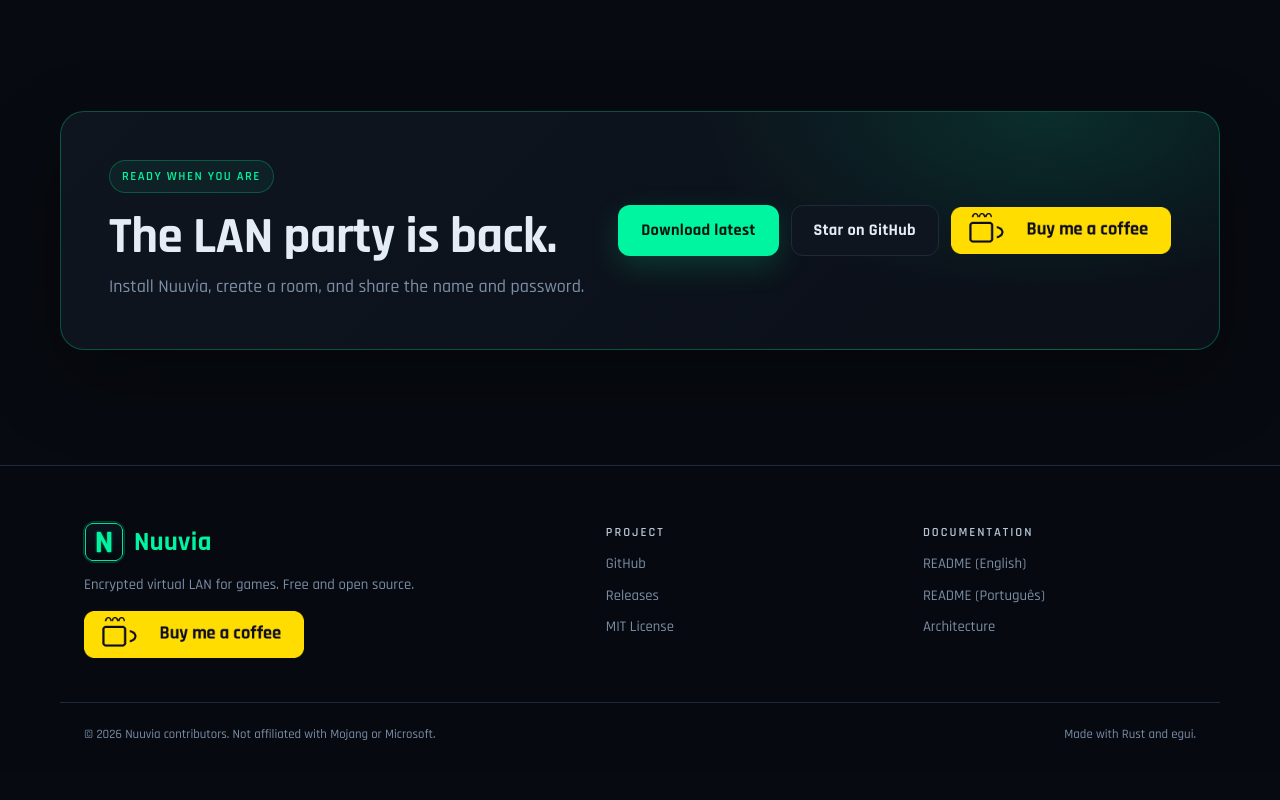
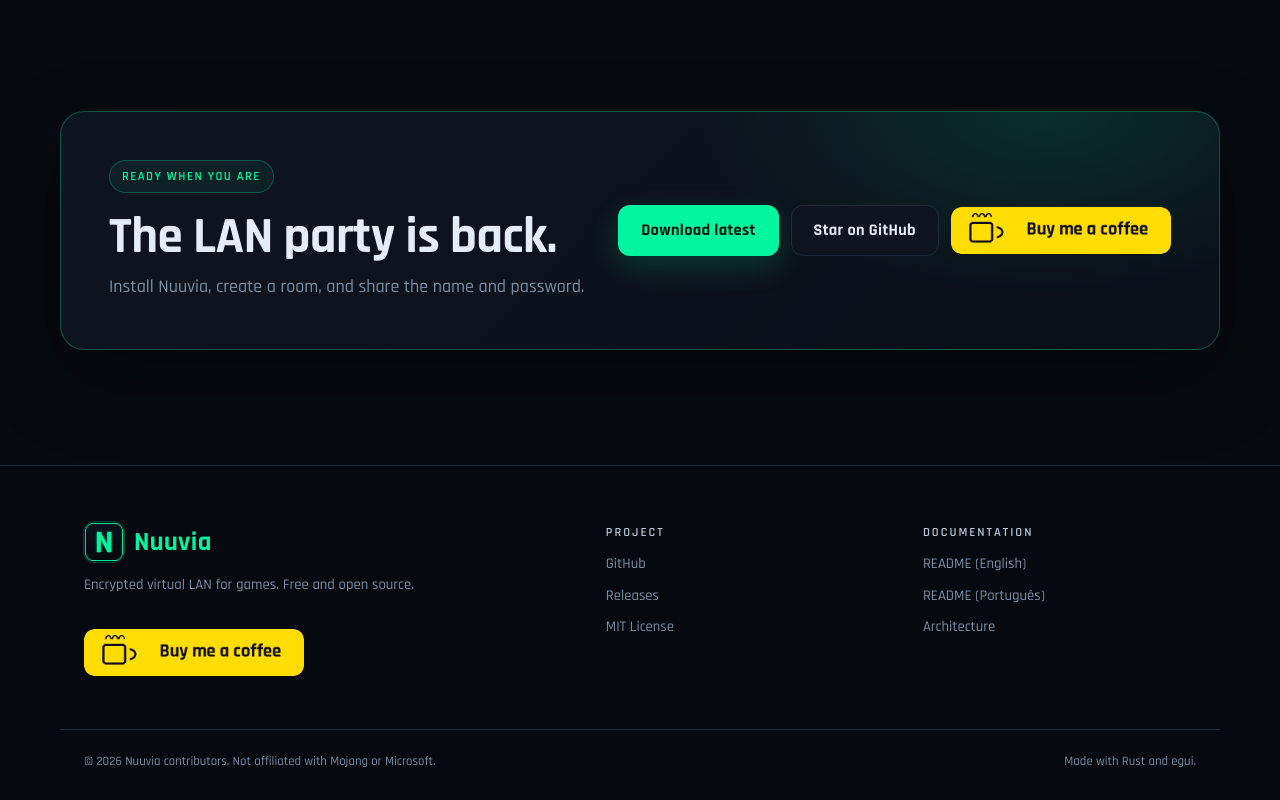
Before and after one commit to cesarzxk/nuuvia-vpn, a plain HTML site: page docs/index.html in a window 1280 px wide. Shown: the part 5140-5940 px from the top of the page. Before the commit the page ends 5913 px from the top, so only its background shows below. Drawn offline with Linux system fonts and the light colour scheme.

Commit message:
feat(site): style the support badge

```diff
--- a/docs/styles.css
+++ b/docs/styles.css
@@ -400,6 +400,28 @@ code {
   color: var(--accent);
   border-color: var(--accent-soft);
   background: var(--card-2);
+}
+
+.coffee-badge {
+  display: inline-flex;
+  border-radius: 10px;
+  line-height: 0;
+  transition: transform 0.15s ease, box-shadow 0.15s ease;
+}
+
+.coffee-badge img {
+  width: 220px;
+  height: auto;
+  border-radius: 10px;
+}
+
+.coffee-badge:hover {
+  transform: translateY(-2px);
+  box-shadow: 0 12px 28px rgba(255, 221, 0, 0.16);
+}
+
+.footer-coffee {
+  margin-top: 18px;
 }
 
 .hero-points {
```
